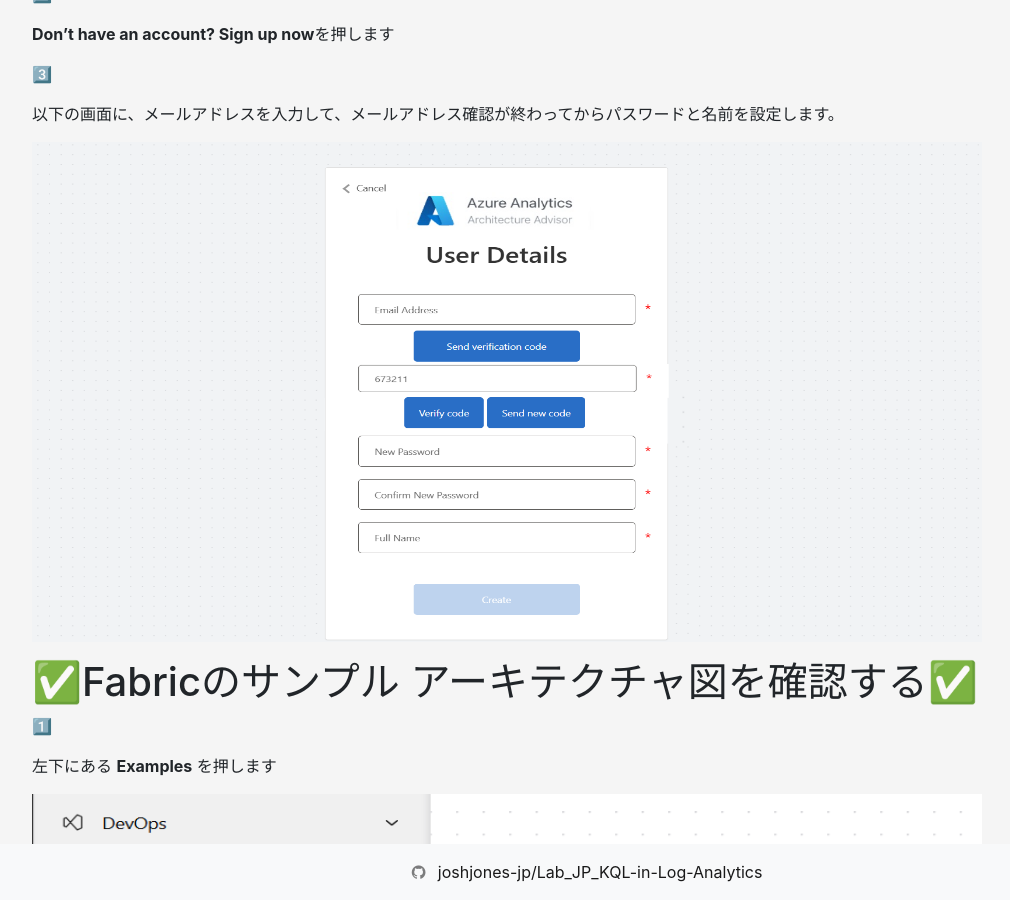
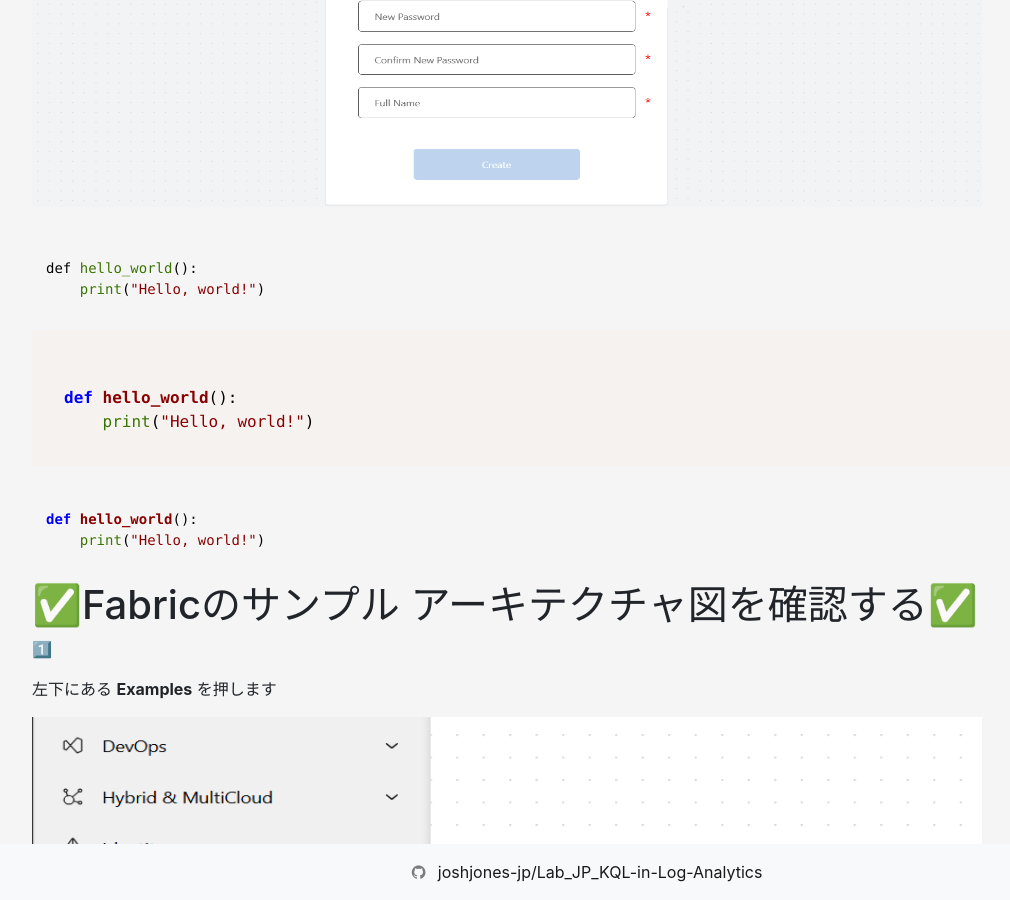
Before and after one commit to joshjones-jp/Lab_JP_KQL-in-Log-Analytics, a Jekyll site: the page built from KQL-LA演習.md, in a window 1280 px wide and 900 px high, scrolled down 7142 px. Shown: the whole window, without its empty margins (53-1063 px from the left). Built offline with Jekyll 4.4.1, drawn with Linux system fonts in a browser that asks for light colours; nearby versions of some CDN libraries; some of the changed text lies outside the part shown.

Commit message:
Update KQL-LA演習.md

```diff
--- a/KQL-LA演習.md
+++ b/KQL-LA演習.md
@@ -20,6 +20,7 @@ Log Analytics ワークスペースは、すべての Azure および Azure 以
     <td>Microsoft Sentinel では、"Microsoft Sentinel ワークスペース" という用語が使用されています。 このワークスペースは、Log Analytics ワークスペースと同じですが、Microsoft Sentinel で使用できるようになっています。 ワークスペース内のすべてのデータには、Microsoft Sentinel の価格が適用されます。</td>
   </tr>
 </table>
+
 
 # ☁️Azureのアカウント作成☁️
 ❗既にアカウントをお持ちの方は次のセクションに進んでください。
@@ -50,6 +51,7 @@ Log Analytics ワークスペースは、すべての Azure および Azure 以
 
 <img src="images/KQL3.png" alt="Azureアカウント" style="width:950px; height:500px;">
 
+
 # 🔎Log Analyticsデモにアクセス🛡️
 
 以下のリンクをブラウザの別タブでアクセスしてください。
@@ -57,9 +59,10 @@ Log Analytics ワークスペースは、すべての Azure および Azure 以
 <!-- This link format lets us open in a seperate tab 😇 -->
 <a href="https://aka.ms/lademo" target="_blank">https://aka.ms/lademo</a>
 
+右上の青色バッテン ✖ を押してください。
 
 
-<img src="images/AZD1.png" alt="Azure Diagramsメイン画面" style="width:950px; height:500px;">
+<img src="images/KQL4.png" alt="LADemo" style="width:950px; height:500px;">
 
 
 ## ツールの案内と説明
@@ -155,6 +158,27 @@ Log Analytics ワークスペースは、すべての Azure および Azure 以
 
 <img src="images/AZD8-5.png" alt="Azure Diagrams画面" style="width:950px; height:500px;">
 
+<pre><code>
+def hello_world():
+    print("Hello, world!")
+</code></pre>
+
+
+<link href="https://cdnjs.cloudflare.com/ajax/libs/prism/1.23.0/themes/prism.min.css" rel="stylesheet" />
+<script src="https://cdnjs.cloudflare.com/ajax/libs/prism/1.23.0/prism.min.js"></script>
+<pre><code class="language-python">
+def hello_world():
+    print("Hello, world!")
+</code></pre>
+
+
+<link rel="stylesheet" href="//cdnjs.cloudflare.com/ajax/libs/highlight.js/10.7.2/styles/default.min.css">
+<script src="//cdnjs.cloudflare.com/ajax/libs/highlight.js/10.7.2/highlight.min.js"></script>
+<script>hljs.highlightAll();</script>
+<pre><code class="python">
+def hello_world():
+    print("Hello, world!")
+</code></pre>
 
 
 # ✅Fabricのサンプル アーキテクチャ図を確認する✅
```
